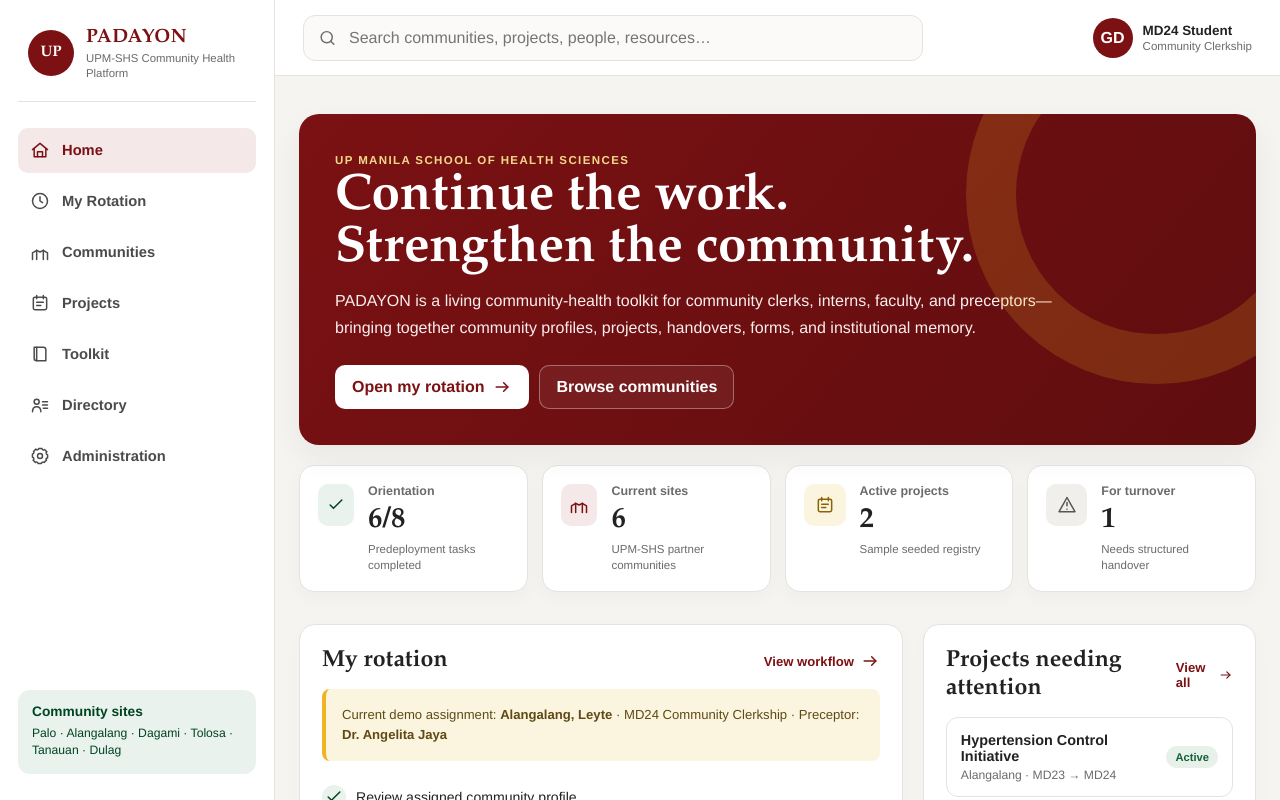
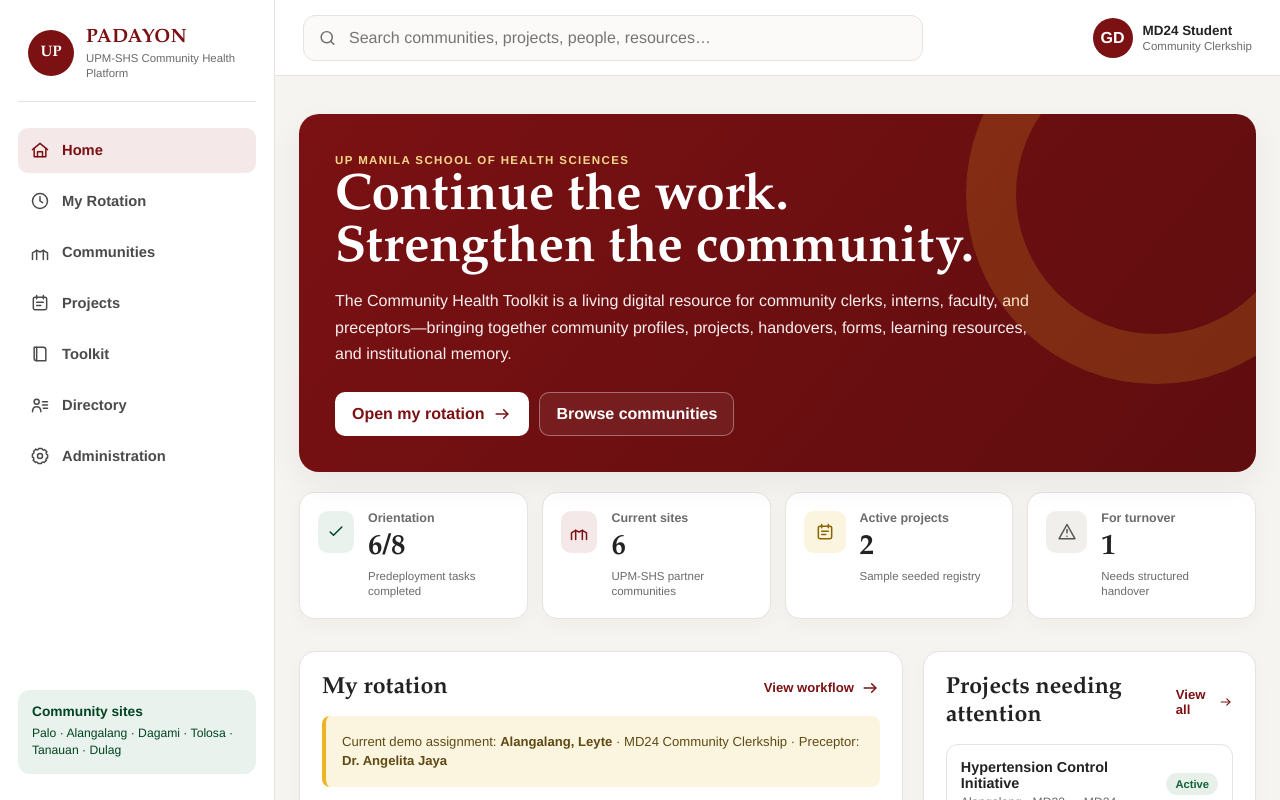
Before and after one commit to upmshsat50/toolkit, a Next.js app: page / in a window 1280 px wide. Shown: the top 800 px of the page. Built offline with nearby package versions, Linux system fonts and the light colour scheme.

Commit message:
Add files via upload

```diff
--- a/app/layout.tsx
+++ b/app/layout.tsx
@@ -3,7 +3,7 @@
 import { AppShell } from "@/components/AppShell";
 
 export const metadata: Metadata = {
-  title: "PADAYON | UPM-SHS Community Health Platform",
+  title: "Community Health Toolkit | UPM-SHS",
   description: "Community health learning, project continuity, resource toolkit, and health-system directory for UPM-SHS.",
 };
 
--- a/app/page.tsx
+++ b/app/page.tsx
@@ -11,7 +11,7 @@
     <section className="hero">
       <span className="eyebrow">UP Manila School of Health Sciences</span>
       <h1>Continue the work.<br/>Strengthen the community.</h1>
-      <p>PADAYON is a living community-health toolkit for community clerks, interns, faculty, and preceptors—bringing together community profiles, projects, handovers, forms, and institutional memory.</p>
+      <p>The Community Health Toolkit is a living digital resource for community clerks, interns, faculty, and preceptors—bringing together community profiles, projects, handovers, forms, learning resources, and institutional memory.</p>
       <div className="hero-actions">
         <Link className="button button-primary" href="/rotation">Open my rotation <Icon name="arrow"/></Link>
         <Link className="button button-secondary" href="/communities">Browse communities</Link>
```
